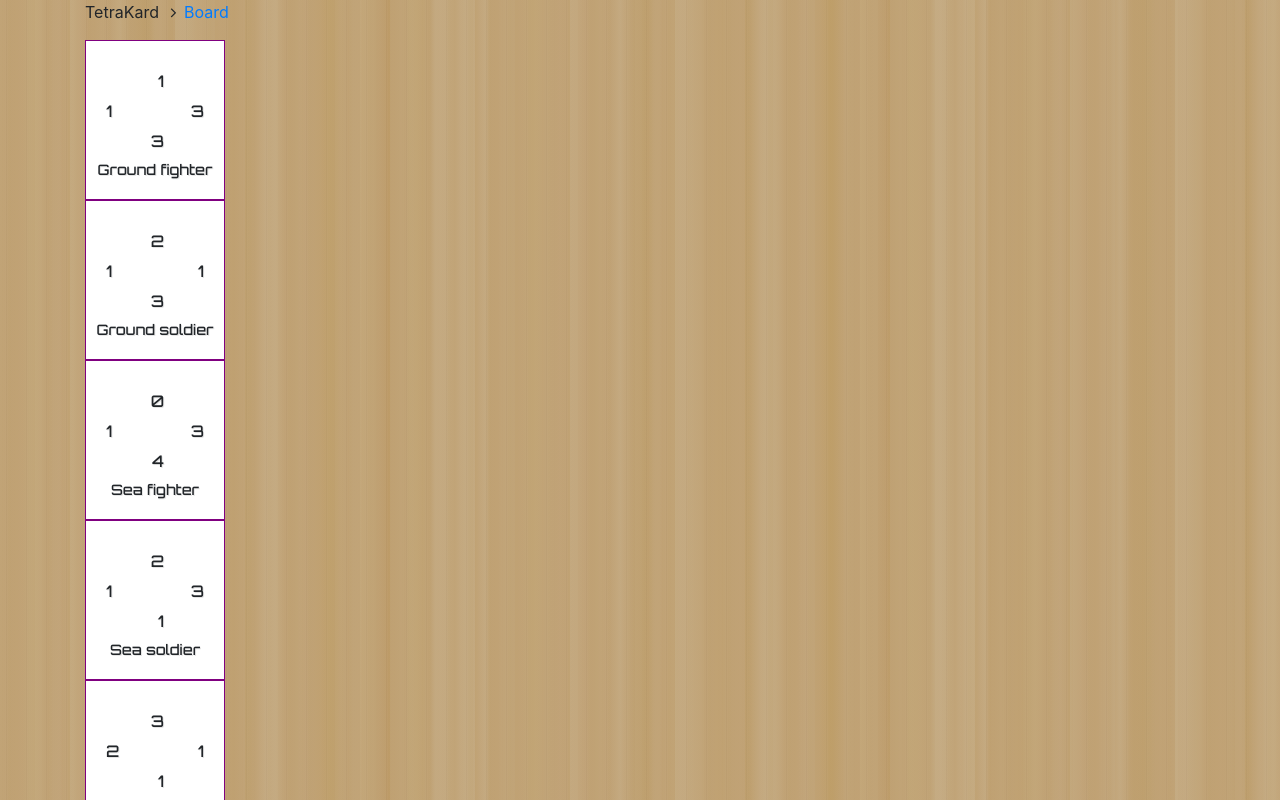
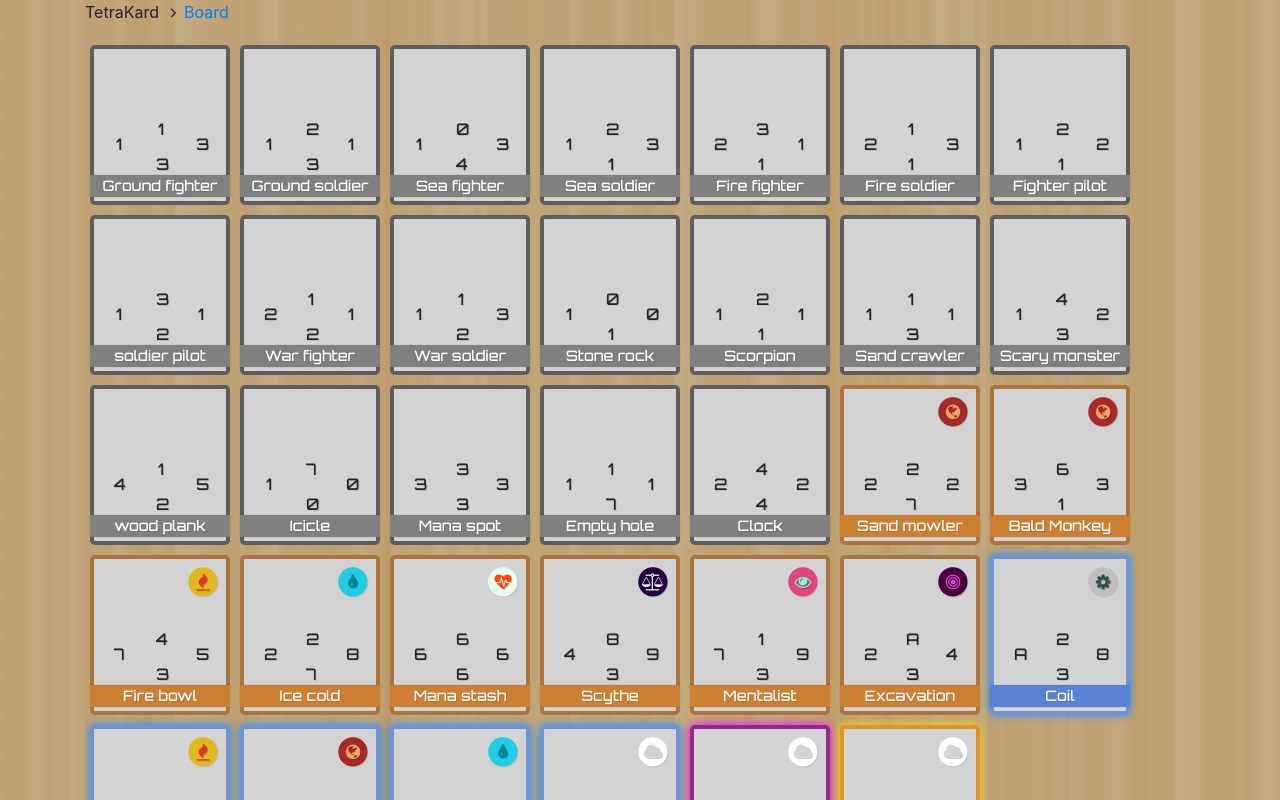
Before and after one commit to Pierre-RA/tetrakard, an Angular app: page /cardlist in a window 1280 px wide. Shown: the top 800 px of the page. Built offline with nearby package versions, Linux system fonts and the light colour scheme; what ng2-dnd would draw is missing.

Commit message:
chore: add style and adapt elements

```diff
--- a/src/app/cards/alpha/common.json
+++ b/src/app/cards/alpha/common.json
@@ -3,115 +3,96 @@
     "name": "Ground fighter",
     "img": "",
     "type": "common",
-    "element": "earth",
     "values": [1,1,3,3]
   }, {
     "name": "Ground soldier",
     "img": "",
     "type": "common",
-    "element": "earth",
     "values": [1,2,1,3]
   }, {
     "name": "Sea fighter",
     "img": "",
     "type": "common",
-    "element": "water",
     "values": [1,0,3,4]
   }, {
     "name": "Sea soldier",
     "img": "",
     "type": "common",
-    "element": "water",
     "values": [1,2,3,1]
   }, {
     "name": "Fire fighter",
     "img": "",
     "type": "common",
-    "element": "fire",
     "values": [2,3,1,1]
   }, {
     "name": "Fire soldier",
     "img": "",
     "type": "common",
-    "element": "fire",
     "values": [2,1,3,1]
   }, {
     "name": "Fighter pilot",
     "img": "",
     "type": "common",
-    "element": "air",
     "values": [1,2,2,1]
   }, {
     "name": "soldier pilot",
     "img": "",
     "type": "common",
-    "element": "air",
     "values": [1,3,1,2]
   }, {
     "name": "War fighter",
     "img": "",
     "type": "common",
-    "element": "metal",
     "values": [2,1,1,2]
   }, {
     "name": "War soldier",
     "img": "",
     "type": "common",
-    "element": "metal",
     "values": [1,1,3,2]
   }, {
     "name": "Stone rock",
     "img": "",
     "type": "common",
-    "element": "earth",
     "values": [1,0,0,1]
   }, {
     "name": "Scorpion",
     "img": "",
     "type": "common",
-    "element": "earth",
     "values": [1,2,1,1]
   }, {
     "name": "Sand crawler",
     "img": "",
     "type": "common",
-    "element": "earth",
     "values": [1,1,1,3]
   }, {
     "name": "Scary monster",
     "img": "",
     "type": "common",
-    "element": "death",
     "values": [1,4,2,3]
   }, {
     "name": "wood plank",
     "img": "",
     "type": "common",
-    "element": "death",
     "values": [4,1,5,2]
   }, {
     "name": "Icicle",
     "img": "",
     "type": "common",
-    "element": "ice",
     "values": [1,7,0,0]
   }, {
     "name": "Mana spot",
     "img": "",
     "type": "common",
-    "element": "death",
-    "values": [4,4,4,4]
+    "values": [3,3,3,3]
   }, {
     "name": "Empty hole",
     "img": "",
     "type": "common",
-    "element": "death",
     "values": [1,1,1,7]
   }, {
     "name": "Clock",
     "img": "",
     "type": "common",
-    "element": "death",
-    "values": [2,3,2,3]
+    "values": [2,4,2,4]
   }]
 }
--- a/src/app/cards/alpha/epic.json
+++ b/src/app/cards/alpha/epic.json
@@ -3,7 +3,7 @@
     "name": "Zeus' avatar",
     "img": "",
     "type": "epic",
-    "element": "thunder",
+    "element": "air",
     "values": [14,8,12,12]
   }]
 }
--- a/src/app/cards/alpha/legendary.json
+++ b/src/app/cards/alpha/legendary.json
@@ -3,7 +3,7 @@
     "name": "Zeus",
     "img": "",
     "type": "legendary",
-    "element": "thunder",
+    "element": "air",
     "values": [16,9,15,15]
   }]
 }
--- a/src/app/cards/alpha/rare.json
+++ b/src/app/cards/alpha/rare.json
@@ -3,31 +3,31 @@
     "name": "Coil",
     "img": "",
     "type": "rare",
-    "element": "magnetic",
+    "element": "metal",
     "values": [10,2,8,3]
   }, {
     "name": "Volcano floor",
     "img": "",
     "type": "rare",
-    "element": "lava",
+    "element": "fire",
     "values": [1,2,4,10]
   }, {
     "name": "Dark forest",
     "img": "",
     "type": "rare",
-    "element": "wood",
+    "element": "earth",
     "values": [9,4,11,2]
   }, {
     "name": "Glacier",
     "img": "",
     "type": "rare",
-    "element": "ice",
+    "element": "water",
     "values": [9,8,7,9]
   }, {
     "name": "Thunderstorm",
     "img": "",
     "type": "rare",
-    "element": "thunder",
+    "element": "air",
     "values": [2,13,4,5]
   }]
 }
--- a/src/app/cards/alpha/uncommon.json
+++ b/src/app/cards/alpha/uncommon.json
@@ -9,7 +9,7 @@
     "name": "Bald Monkey",
     "img": "",
     "type": "uncommon",
-    "element": "wood",
+    "element": "earth",
     "values": [3,6,3,1]
   }, {
     "name": "Fire bowl",
@@ -21,7 +21,7 @@
     "name": "Ice cold",
     "img": "",
     "type": "uncommon",
-    "element": "ice",
+    "element": "water",
     "values": [2,2,8,7]
   }, {
     "name": "Mana stash",
@@ -41,5 +41,11 @@
     "type": "uncommon",
     "element": "psy",
     "values": [7,1,9,3]
+  }, {
+    "name": "Excavation",
+    "img": "",
+    "type": "uncommon",
+    "element": "void",
+    "values": [2,10,4,3]
   }]
 }
--- a/src/app/logic/elements/element.ts
+++ b/src/app/logic/elements/element.ts
@@ -15,6 +15,10 @@ export class Element implements Serializable<Element> {
     return this.type;
   }
 
+  hasElement(): boolean {
+    return this.type != 'abstract';
+  }
+
   static getFa(type: string): string {
     switch(type) {
       case 'earth':
@@ -27,20 +31,10 @@ export class Element implements Serializable<Element> {
         return 'cloud';
       case 'metal':
         return 'cog';
-      case 'wood':
-        return 'tree';
-      case 'ice':
-        return 'snowflake-o';
-      case 'lava':
-        return 'google-wallet';
-      case 'thunder':
-        return 'bolt';
-      case 'magnetic':
-        return 'magnet';
       case 'life':
-        return 'heart';
+        return 'heartbeat';
       case 'death':
-        return 'gavel';
+        return 'balance-scale';
       case 'void':
         return 'bullseye';
       case 'psy':
--- a/src/app/logic/random.ts
+++ b/src/app/logic/random.ts
@@ -21,7 +21,7 @@ export class Random {
   }
 
   static getElement(): string {
-    let rand = this.getRange(0,14);
+    let rand = this.getRange(0,10);
     switch (rand) {
       case 0:
         return 'earth';
@@ -34,24 +34,14 @@ export class Random {
       case 4:
         return 'metal';
       case 5:
-        return 'wood';
+        return 'life';
       case 6:
-        return 'ice';
+        return 'death';
       case 7:
-        return 'lava';
+        return 'void';
       case 8:
-        return 'thunder';
+        return 'psy';
       case 9:
-        return 'magnetic';
-      case 10:
-        return 'life';
-      case 11:
-        return 'death';
-      case 12:
-        return 'void';
-      case 13:
-        return 'psy';
-      case 14:
         return 'time';
     }
   }
--- a/src/app/pages/cards/cards.component.html
+++ b/src/app/pages/cards/cards.component.html
@@ -6,6 +6,7 @@
   </p>
   <div class="list">
     <card
+      class="float"
       [card]="card"
       *ngFor="let card of cards">
     </card>
--- a/src/app/pages/cards/cards.component.scss
+++ b/src/app/pages/cards/cards.component.scss
@@ -1,8 +1,9 @@
 .list {
   clear: both;
   overflow: hidden;
-  .card {
-    margin-top: 5px;
-    margin-bottom: 5px;
-  }
 }
+
+.float {
+  float: left;
+  margin: 5px;
+}
--- a/src/app/templates/card/card.component.html
+++ b/src/app/templates/card/card.component.html
@@ -3,7 +3,7 @@
     <div class="card-box"
       (click)="onClick()"
       [@flipState]="card.state">
-      <div class="card-side card-front">
+      <div class="card-side card-{{card.state}} type-{{card.type}}">
         <div class="inner inner-fine" *ngIf="card.type != 'mana'">
           <p class="title">
             {{card.name}}
@@ -20,11 +20,23 @@
           <p class="bottom">
             {{card.values.bottom | number}}
           </p>
+          <div class="element element-{{card.element.type}}" *ngIf="card.element.hasElement()">
+            <span class="fa-stack fa-lg">
+              <i class="fa fa-circle fa-stack-2x"></i>
+              <i class="fa fa-fw fa-stack-1x fa-{{card.element.fa}}" aria-hidden="true"></i>
+            </span>
+          </div>
         </div>
         <div class="inner inner-mana" *ngIf="card.type == 'mana'">
           <p class="title">
             {{card.name}}
           </p>
+          <div class="element element-{{card.element.type}}" *ngIf="card.element.hasElement()">
+            <span class="fa-stack fa-lg">
+              <i class="fa fa-circle fa-stack-2x"></i>
+              <i class="fa fa-fw fa-stack-1x fa-{{card.element.fa}}" aria-hidden="true"></i>
+            </span>
+          </div>
         </div>
       </div>
       <div class="card-side card-back">
@@ -37,87 +49,3 @@
     </div>
   </div>
 </div>
-
-<!-- <div class="card2" *ngIf="card"
-  [@swap]="card.type"
-  (click)="onClick()">
-  <div class="card2-face card2-side">
-    <div class="card2-normal" *ngIf="card.type != 'mana'">
-      <div class="card2-element card2-element-{{card.element.type}}">
-        <span class="fa-stack fa-lg">
-          <i class="fa fa-circle fa-stack-2x"></i>
-          <i class="fa fa-fw fa-stack-1x fa-{{card.element.fa}}" aria-hidden="true"></i>
-        </span>
-      </div>
-      <p class="card2-title">
-        {{card.name}}{{card.state}}
-      </p>
-      <p class="card2-left">
-        {{card.values.left | number}}
-      </p>
-      <p class="card2-top">
-        {{card.values.top | number}}
-      </p>
-      <p class="card2-right">
-        {{card.values.right | number}}
-      </p>
-      <p class="card2-bottom">
-        {{card.values.bottom | number}}
-      </p>
-    </div>
-    <div class="card2-mana" *ngIf="card.type != 'mana'">
-      <div class="card2-element card2-element-{{card.element.type}}">
-        <span class="fa-stack fa-lg">
-          <i class="fa fa-circle fa-stack-2x"></i>
-          <i class="fa fa-fw fa-stack-1x fa-{{card.element.fa}}" aria-hidden="true"></i>
-        </span>
-      </div>
-    </div>
-  </div>
-  <div class="card2-back card2-side">
-    <div class="inner">
-      <p>
-        TetraKard{{card.state}}
-      </p>
-    </div>
-  </div>
-</div> -->
-
-
-
-
-<!-- <div class="card card-{{card.type}} position-{{position}}" *ngIf="card"
-  [@cardHover]="hoverState"
-  [@swap]="card.owner"
-  (mouseover)="toggleState()"
-  (mouseout)="toggleState()"
-  (click)="onClick()">
-  <div class="inner {{card.owner}}" *ngIf="card.type != 'abstract'">
-    <div class="element element-{{card.element.type}}">
-      <span class="fa-stack fa-lg">
-        <i class="fa fa-circle fa-stack-2x"></i>
-        <i class="fa fa-fw fa-stack-1x fa-{{card.element.fa}}" aria-hidden="true"></i>
-      </span>
-    </div>
-    <p class="title text-center">
-      {{card.name}}
-    </p>
-    <p class="left">
-      {{card.values.left | number}}
-    </p>
-    <p class="top">
-      {{card.values.top | number}}
-    </p>
-    <p class="right">
-      {{card.values.right | number}}
-    </p>
-    <p class="bottom">
-      {{card.values.bottom | number}}
-    </p>
-  </div>
-  <div class="inner {{card.highlight}}" *ngIf="card.type == 'abstract'">
-    <p>
-      TetraKard
-    </p>
-  </div>
-</div> -->
--- a/src/app/templates/card/card.component.scss
+++ b/src/app/templates/card/card.component.scss
@@ -13,48 +13,8 @@
 
 .old {
   .card {
-    height: 165px;
-    width: 140px;
-    border-radius: 5px;
-    border: solid rgba(0,0,0,0.3) 1px;
-    background-color: darkslategrey;
-    box-shadow: 1px 1px 0px rgba(0,0,0,0.1);
-    float: left;
-    padding: 4px;
-    margin: 0 5px;
     .inner {
-      border-radius: 3px;
-      background-color: white;
-      height: 100%;
-      position: relative;
-      font-family: 'Orbitron', sans-serif;
-      text-shadow: 1px 1px 0px rgba(0,0,0,0.1);
-      .title {
-        position: absolute;
-        bottom: 2px;
-        width: 100%;
-        font-size: 0.9em;
-      }
-      .left {
-        position: absolute;
-        bottom: 60px;
-        left: 20px;
-      }
-      .right {
-        position: absolute;
-        bottom: 60px;
-        right: 20px;
-      }
-      .top {
-        position: absolute;
-        bottom: 90px;
-        right: 60px;
-      }
-      .bottom {
-        position: absolute;
-        bottom: 30px;
-        right: 60px;
-      }
+
       .element {
         position: absolute;
         top: 6px;
@@ -98,21 +58,6 @@
         }
         color: white;
       }
-      .element-magnetic {
-        color: black;
-      }
-      .element-ice {
-        .fa-circle {
-          color: lightgrey;
-        }
-        color: royalblue;
-      }
-      .element-thunder {
-        .fa-circle {
-          color: royalblue;
-        }
-        color: yellow;
-      }
       .element-life {
         .fa-circle {
           color: anticwhite;
@@ -144,37 +89,6 @@
         color: black;
       }
     }
-    .owner-blue {
-      background-color: skyblue;
-    }
-    .owner-pink {
-      background-color: lightpink;
-    }
-  }
-  .card-uncommon {
-    background-color: teal;
-  }
-  .card-rare {
-    background-color: mediumblue;
-    box-shadow: 0 0 10px dodgerblue;
-  }
-  .card-epic {
-    background-color: purple;
-    box-shadow: 0 0 10px magenta;
-  }
-  .card-legendary {
-    background-color: orange;
-    box-shadow: 0 0 10px gold;
-  }
-  .card-abstract {
-    border: solid rgba(222,184,135,0.3) 1px;
-    background-color: peru;
-    .inner {
-      background-color: sandybrown;
-      line-height: 155px;
-      color: chocolate;
-      text-shadow: 1px 1px 0px rgba(0,0,0,0.1);
-    }
   }
 
   .highlight {
@@ -188,37 +102,10 @@
   .inner {
     font-family: 'Orbitron', sans-serif;
     text-shadow: 1px 1px 0px rgba(0,0,0,0.1);
-    .title {
-      position: absolute;
-      bottom: 2px;
-      width: 100%;
-      font-size: 0.9em;
-      text-align: center;
+    p {
+      margin: 0;
+      padding: 0;
     }
-    .left {
-      position: absolute;
-      bottom: 60px;
-      left: 20px;
-    }
-    .right {
-      position: absolute;
-      bottom: 60px;
-      right: 20px;
-    }
-    .top {
-      position: absolute;
-      bottom: 90px;
-      right: 60px;
-    }
-    .bottom {
-      position: absolute;
-      bottom: 30px;
-      right: 60px;
-    }
-  }
-
-  .inner-mana {
-    @include stone;
   }
 
   .card-wrapper {
@@ -231,7 +118,6 @@
     height: 160px;
     transform-style: preserve-3d;
     transition: transform 1s;
-    border: solid purple 1px;
   }
   .card-side {
     width: 100%;
@@ -240,18 +126,191 @@
     backface-visibility: hidden;
     cursor: pointer;
     user-select: none;
+    border-radius: 5px;
+    border: solid rgba(222,184,135,0.4) 4px;
   }
-  .card-front {
+  .card-front,
+  .card-blue,
+  .card-pink {
+    .inner {
+      .title {
+        position: absolute;
+        bottom: 4px;
+        left: -4px;
+        width: 140px;
+        font-size: 0.9em;
+        text-align: center;
+        color: white;
+        box-shadow: 0 0 1px rgba(0,0,0,0.3);
+      }
+      .left,
+      .top,
+      .right,
+      .bottom {
+        position: absolute;
+        text-align: center;
+        width: 10px;
+      }
+      .left {
+        bottom: 45px;
+        left: 20px;
+      }
+      .right {
+        bottom: 45px;
+        right: 20px;
+      }
+      .top {
+        bottom: 60px;
+        right: 60px;
+      }
+      .bottom {
+        bottom: 25px;
+        right: 60px;
+      }
+      .element {
+        position: absolute;
+        top: 6px;
+        right: 6px;
+        font-size: 0.8em;
+        color: black;
+        text-shadow: 1px 1px 0 rgba(0,0,0,0.2);
+        .fa-circle {
+          color: lightgrey;
+          text-shadow: 1px 1px 0 rgba(0,0,0,0.1);
+        }
+      }
+      .element-earth {
+        color: rgb(244,164,96);
+        .fa-circle {
+          color: brown;
+        }
+      }
+      .element-water {
+        color: rgb(0, 132, 150);
+        .fa-circle {
+          color: rgb(34, 204, 226);
+        }
+      }
+      .element-fire {
+        color: rgb(226, 56, 34);
+        .fa-circle {
+          color: rgb(226, 184, 34);
+        }
+      }
+      .element-air {
+        color: lightgrey;
+        .fa-circle {
+          color: white;
+        }
+      }
+      .element-metal {
+        color: darkslategrey;
+        .fa-circle {
+          color: silver;
+        }
+      }
+      .element-life {
+        color: rgb(255,69,0);
+        .fa-circle {
+          color: rgb(230, 255, 242);
+        }
+      }
+      .element-death {
+        color: rgb(250,250,250);
+        .fa-circle {
+          color: rgb(36, 0, 64);
+        }
+      }
+      .element-void {
+        color: rgb(226, 68, 207);
+        .fa-circle {
+          color: rgb(73, 0, 65);
+        }
+      }
+      .element-psy {
+        color: rgb(114, 255, 201);
+        .fa-circle {
+          color: rgb(226, 68, 128);
+        }
+      }
+      .element-time {
+        color: rgb(52, 36, 36);
+        .fa-circle {
+          color: rgb(255, 248, 231);
+        }
+      }
+    }
+  }
+  .type-mana {
+    @include stone;
+    .element {
+      top: 45px !important;
+      right: 0px !important;
+      width: 100% !important;
+      font-size: 1.4em !important;
+      text-align: center;
+    }
+    .title {
+      background-color: darkslategrey;
+    }
+    border-color: rgba(45,45,45,0.7);
+  }
+  .type-common {
+    .title {
+      background-color: grey;
+    }
+    border-color: rgba(45,45,45,0.7);
+  }
+  .type-uncommon {
+    .title {
+      background-color: rgb(205, 127, 50);
+    }
+    border-color: rgba(155,77,0,0.7);
+  }
+  .type-rare {
+    .title {
+      background-color: rgb(89, 130, 213);
+    }
+    border-color: rgba(89, 130, 213, 0.8);
+    box-shadow: 0 0 10px dodgerblue;
+  }
+  .type-epic {
+    .title {
+      background-color: purple;
+    }
+    box-shadow: 0 0 10px magenta;
+    border-color: rgba(128, 0, 128, 0.8);
+  }
+  .type-legendary {
+    .title {
+      background-color: orange;
+    }
+    box-shadow: 0 0 10px gold;
+    border-color: rgba(225, 135, 0, 0.8);
   }
   .card-back {
-    transform: rotateY(179.9deg);
-    border: solid rgba(222,184,135,0.3) 1px;
+    transform: rotateY(180deg);
     background-color: peru;
     .inner {
       background-color: sandybrown;
-      line-height: 155px;
+      line-height: 152px;
       color: chocolate;
       text-shadow: 1px 1px 0px rgba(0,0,0,0.1);
+      .left,
+      .top,
+      .right,
+      .bottom {
+        display: none;
+      }
     }
   }
+  .card-front {
+    background-color: lightgrey;
+  }
+  .card-blue {
+    background-color: skyblue;
+  }
+  .card-pink {
+    background-color: lightpink;
+  }
 }
--- a/src/app/templates/card/card.component.ts
+++ b/src/app/templates/card/card.component.ts
@@ -19,16 +19,13 @@ import { Card } from '../../logic/cards';
         transform: 'rotateY(180deg)'
       })),
       state('front', style({
-        transform: 'rotateY(0)',
-        backgroundColor: 'white'
+        transform: 'rotateY(0)'
       })),
       state('blue', style({
-        transform: 'rotateY(360deg)',
-        backgroundColor: 'skyblue'
+        transform: 'rotateY(360deg)'
       })),
       state('pink', style({
-        transform: 'rotateY(0deg)',
-        backgroundColor: 'lightpink'
+        transform: 'rotateY(0deg)'
       })),
       transition('front => back', animate('500ms ease-out')),
       transition('back => front', animate('500ms ease-in')),
```
Also changed, not shown: 1 other file (tests, documents, lock files or other folders).
